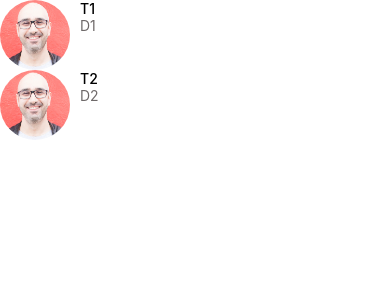
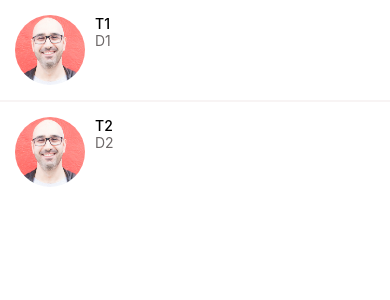
Before and after one commit to captainR0bbo/DoneWithIt, a React Native app: screen / in a window 390 px wide. Shown: the top 300 px of the page. Built offline with nearby package versions, Linux system fonts and the light colour scheme.

Commit message:
New Screen and List item separator components

```diff
--- a/app/components/ListItem.js
+++ b/app/components/ListItem.js
@@ -19,6 +19,7 @@ function ListItem({ title, subTitle, image }) {
 const styles = StyleSheet.create({
   container: {
     flexDirection: "row",
+    padding: 15,
   },
   image: {
     width: 70,
--- /dev/null
+++ b/app/components/ListItemSeparator.js
@@ -0,0 +1,18 @@
+import React from "react";
+import { View, StyleSheet } from "react-native";
+
+import colors from "../config/colors";
+
+function ListItemSeparator({ style }) {
+  return <View style={[styles.separator, style]} />;
+}
+
+const styles = StyleSheet.create({
+  separator: {
+    width: "100%",
+    height: 2,
+    backgroundColor: colors.light,
+  },
+});
+
+export default ListItemSeparator;
--- /dev/null
+++ b/app/components/Screen.js
@@ -0,0 +1,15 @@
+import React from "react";
+import Constants from "expo-constants";
+import { StyleSheet, SafeAreaView, View } from "react-native";
+
+function Screen({ children }) {
+  return <SafeAreaView style={styles.screen}>{children}</SafeAreaView>;
+}
+
+const styles = StyleSheet.create({
+  screen: {
+    paddingTop: Constants.statusBarHeight,
+  },
+});
+
+export default Screen;
--- a/app/config/colors.js
+++ b/app/config/colors.js
@@ -4,4 +4,5 @@ export default {
   black: "#000",
   white: "#fff",
   medium: "#6e6969",
+  light: "#f8f4f4",
 };
--- a/app/screens/MessagesScreen.js
+++ b/app/screens/MessagesScreen.js
@@ -1,7 +1,9 @@
 import React from "react";
-import { FlatList } from "react-native";
+import { FlatList, StyleSheet, View } from "react-native";
 
 import ListItem from "../components/ListItem";
+import Screen from "../components/Screen";
+import ListItemSeparator from "../components/ListItemSeparator";
 
 const messages = [
   {
@@ -19,6 +21,7 @@ const messages = [
 ];
 function MessagesScreen(props) {
   return (
+    <Screen>
       <FlatList
         data={messages}
         keyExtractor={(message) => message.id.toString()}
@@ -29,8 +32,15 @@ function MessagesScreen(props) {
             image={item.image}
           />
         )}
+        ItemSeparatorComponent={ListItemSeparator}
       />
+    </Screen>
   );
 }
+const styles = StyleSheet.create({
+  separator: {
+    margin: 10,
+  },
+});
 
 export default MessagesScreen;
--- a/package.json
+++ b/package.json
@@ -10,6 +10,7 @@
   "dependencies": {
     "@react-native-community/hooks": "^2.6.0",
     "expo": "~37.0.3",
+    "expo-constants": "^9.0.0",
     "react": "~16.9.0",
     "react-dom": "~16.9.0",
     "react-native": "https://github.com/expo/react-native/archive/sdk-37.0.1.tar.gz",
```
Lines whose indentation alone changed are shown as unchanged.
